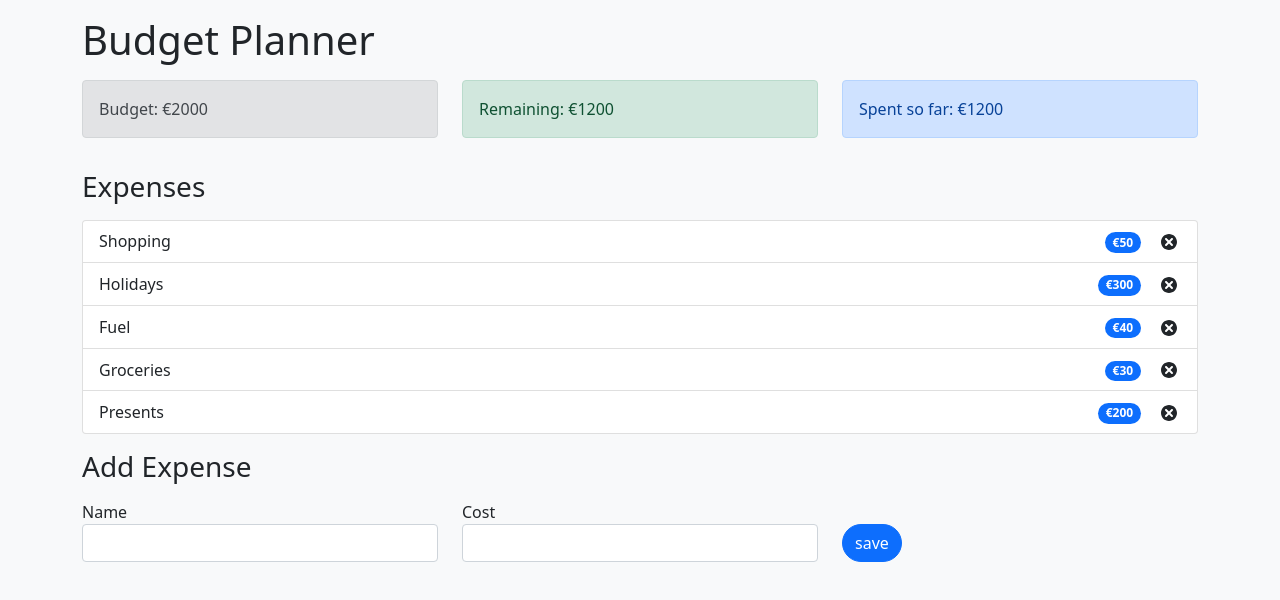
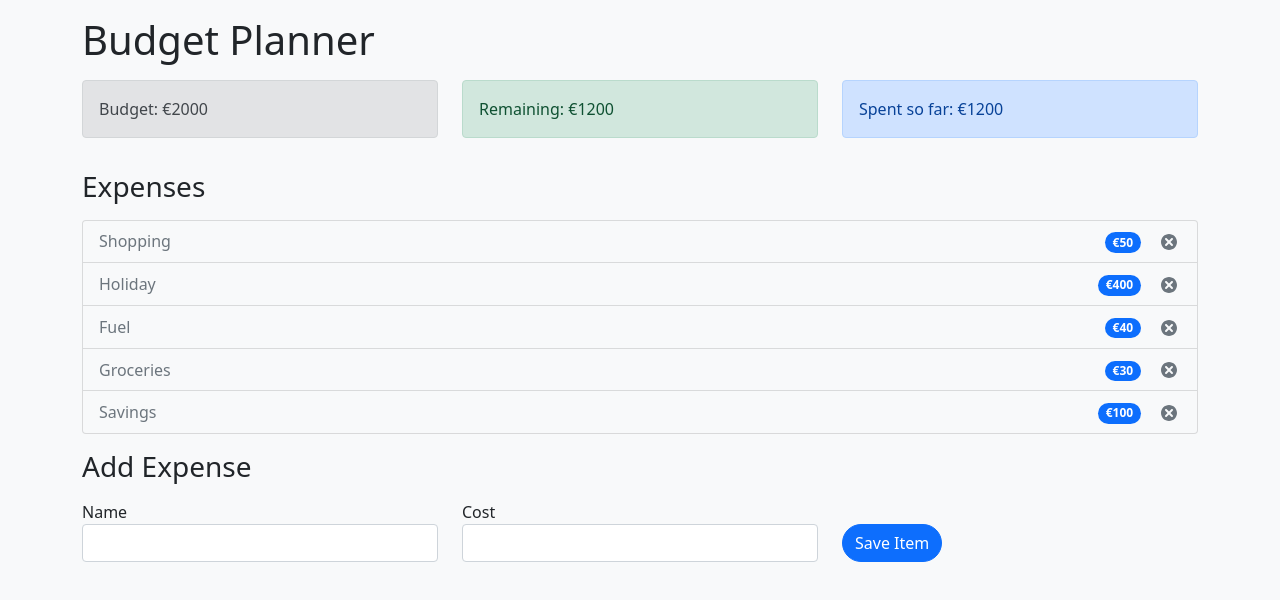
Before and after one commit to wyne-ybanez/react-budget-tracker, a React (Create React App) app: page / in a window 1280 px wide. Shown: the top 600 px of the page. Built offline with nearby package versions, Linux system fonts and the light colour scheme.

Commit message:
Add App Context and App provider

```diff
--- a/src/components/AddExpenseForm.js
+++ b/src/components/AddExpenseForm.js
@@ -4,15 +4,25 @@ const AddExpenseForm = () => {
       <div className="row">
         <div className="col-sm">
           <label for="name">Name</label>
-                    <input required="required" type="text" className="form-control" id="name"></input>
+          <input
+            required="required"
+            type="text"
+            className="form-control"
+            id="name"
+          ></input>
         </div>
         <div className="col-sm">
           <label for="cost">Cost</label>
-                    <input required="required" type="text" className="form-control" id="cost"></input>
+          <input
+            required="required"
+            type="text"
+            className="form-control"
+            id="cost"
+          ></input>
         </div>
         <div className="col-sm mt-4">
           <button type="submit" className="btn btn-primary rounded-pill">
-                        save
+            Save Item
           </button>
         </div>
       </div>
--- a/src/components/Budget.js
+++ b/src/components/Budget.js
@@ -1,11 +1,15 @@
+import { useContext } from 'react'
+import { AppContext } from '../context/AppContext'
+
 const Budget = () => {
-    return (
-        <div className="alert alert-secondary">
-            <span>
-                Budget: €2000
-            </span>
-        </div>
-    )
+  // We exported budget in App Context Provider
+  const { budget } = useContext(AppContext)
+
+  return (
+    <div className="alert alert-secondary">
+      <span>Budget: €{budget}</span>
+    </div>
+  )
 }
 
 export default Budget
--- a/src/components/ExpenseItem.js
+++ b/src/components/ExpenseItem.js
@@ -2,7 +2,7 @@ import { TiDelete } from 'react-icons/ti'
 
 const ExpenseItem = (props) => {
   return (
-        <li className="list-group-item d-flex justify-content-between align-items-center">
+    <li className="text-secondary bg-light list-group-item d-flex justify-content-between align-items-center">
       {props.name}
       <div>
         <span className="badge bg-primary rounded-pill me-3">
--- a/src/components/ExpenseList.js
+++ b/src/components/ExpenseList.js
@@ -1,34 +1,9 @@
-import ExpenseItem from "./ExpenseItem";
+import ExpenseItem from './ExpenseItem'
+import { AppContext } from '../context/AppContext'
+import { useContext } from 'react'
 
 const ExpenseList = () => {
-    const expenses = [
-        {
-            id: 1,
-            name: 'Shopping',
-            cost: 50,
-        },
-        {
-            id: 2,
-            name: 'Holidays',
-            cost: 300,
-        },
-        {
-            id: 3,
-            name: 'Fuel',
-            cost: 40,
-        },
-        {
-            id: 4,
-            name: 'Groceries',
-            cost: 30,
-        },
-        {
-            id: 5,
-            name: 'Presents',
-            cost: 200,
-        }
-    ];
-
+  const { expenses } = useContext(AppContext)
   return (
     <ul className="list-group">
       {expenses.map((expense) => (
--- a/src/context/AppContext.js
+++ b/src/context/AppContext.js
@@ -1,22 +1,40 @@
 import { createContext, useReducer } from 'react'
 
+// Context accessed through the Provider
+
 const AppReducer = (state, action) => {
-    switch
+  switch (action.type) {
+    default:
+      return state
+  }
 }
 
 const initialState = {
-    budget: 2000,
-    expenses: [
-        { id: 1, name: 'shopping', cost: 50 },
-        { id: 2, name: 'holiday', cost: 400 },
-        { id: 3, name: 'shopping', cost: 50 },
-        { id: 4, name: 'shopping', cost: 50 },
-        { id: 5, name: 'shopping', cost: 50 },
-    ],
+  budget: 2000,
+  expenses: [
+    { id: 1, name: 'Shopping', cost: 50 },
+    { id: 2, name: 'Holiday', cost: 400 },
+    { id: 3, name: 'Fuel', cost: 40 },
+    { id: 4, name: 'Groceries', cost: 30 },
+    { id: 5, name: 'Savings', cost: 100 },
+  ],
 }
 
 export const AppContext = createContext()
 
-const AppProvider = (props) => {
-    const [state, dispatch] = useReducer(AppReducer, initialState)
+export const AppProvider = (props) => {
+  // (state, action) => NewState( Function, initialState )
+  const [state, dispatch] = useReducer(AppReducer, initialState) //This becomes props
+
+  return (
+    <AppContext.Provider
+      value={{
+        budget: state.budget,
+        expenses: state.expenses,
+        dispatch,
+      }}
+    >
+      {props.children}
+    </AppContext.Provider>
+  )
 }
```
Also changed, not shown: src/App.js (+6 -4 lines). Lines whose indentation alone changed are shown as unchanged.
